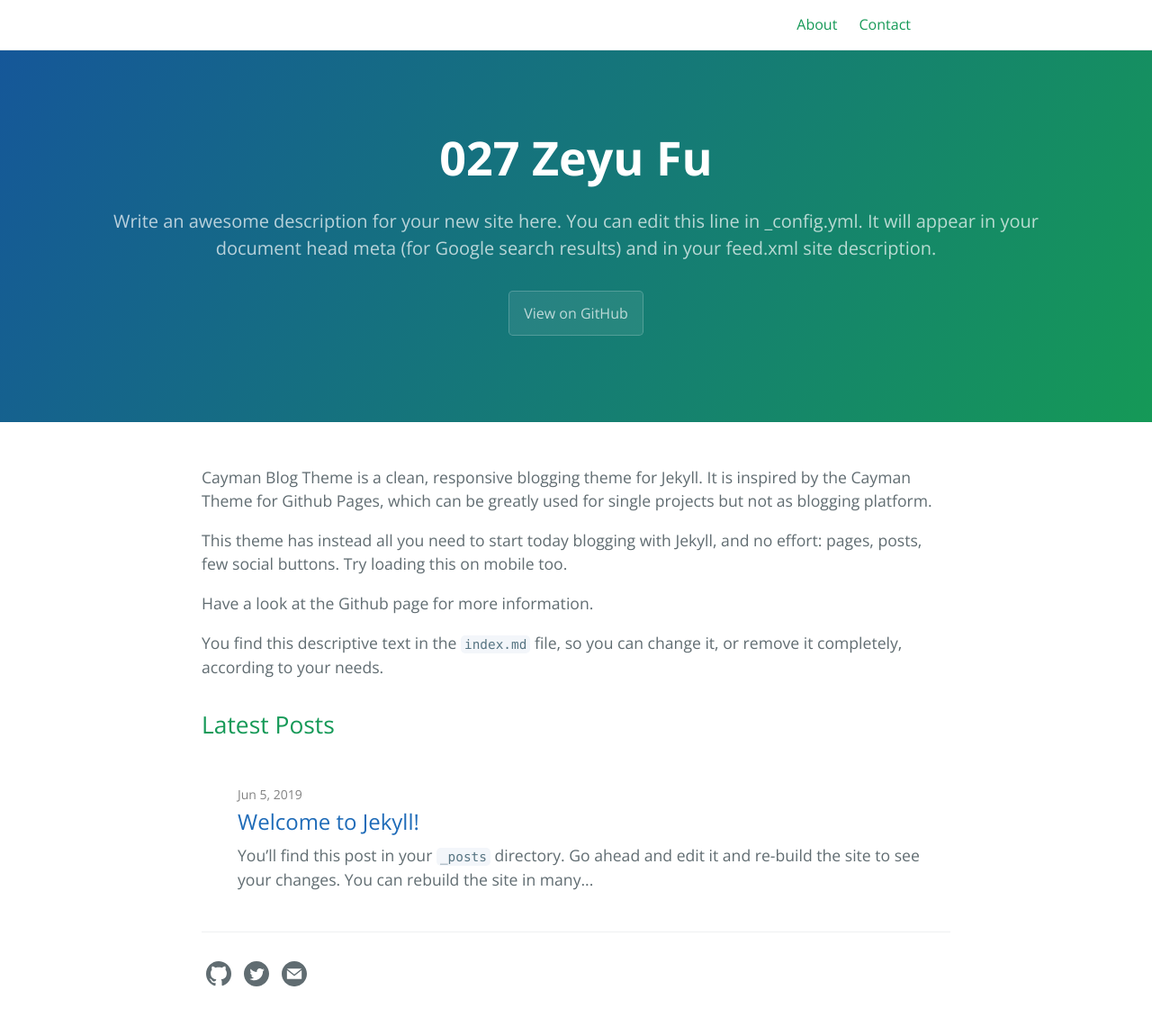
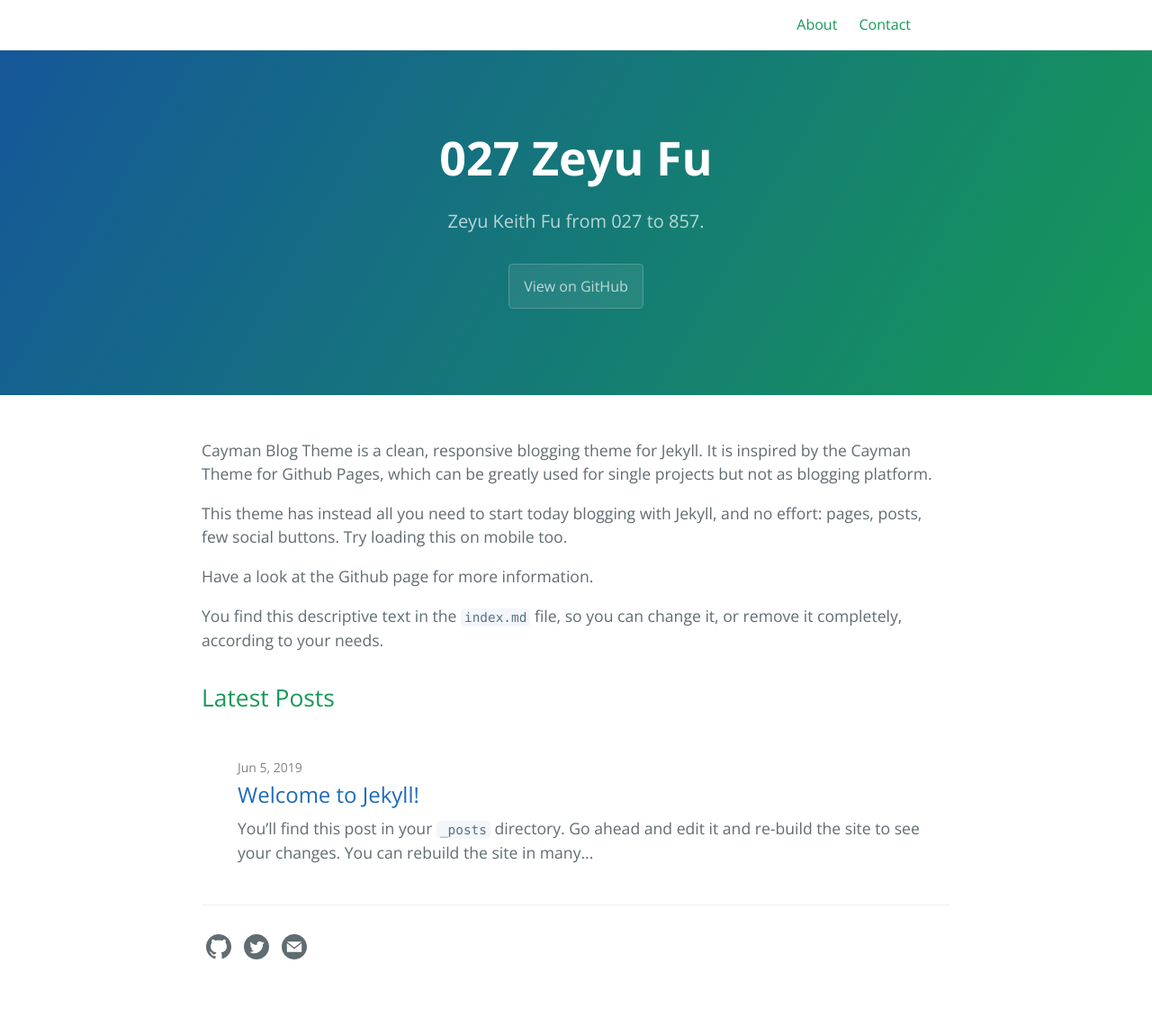
Before and after one commit to Anniversor/ZeyuKeithFu.github.io, a Jekyll site: the page built from index.md, in a window 1280 px wide. Shown: the whole page at 90% size. Built offline with Jekyll 4.4.1, drawn with Linux system fonts in a browser that asks for light colours; after the commit the page ends 1120 px from its top, so only the background shows below that.

Commit message:
Update _config.yml

```diff
--- a/_config.yml
+++ b/_config.yml
@@ -16,9 +16,7 @@
 title: 027 Zeyu Fu
 email: zeyufu@bu.edu
 description: >- # this means to ignore newlines until "baseurl:"
-  Write an awesome description for your new site here. You can edit this
-  line in _config.yml. It will appear in your document head meta (for
-  Google search results) and in your feed.xml site description.
+  Zeyu Keith Fu from 027 to 857.
 baseurl: "" # the subpath of your site, e.g. /blog
 url: "" # the base hostname & protocol for your site, e.g. http://example.com
 twitter_username: jekyllrb
```
